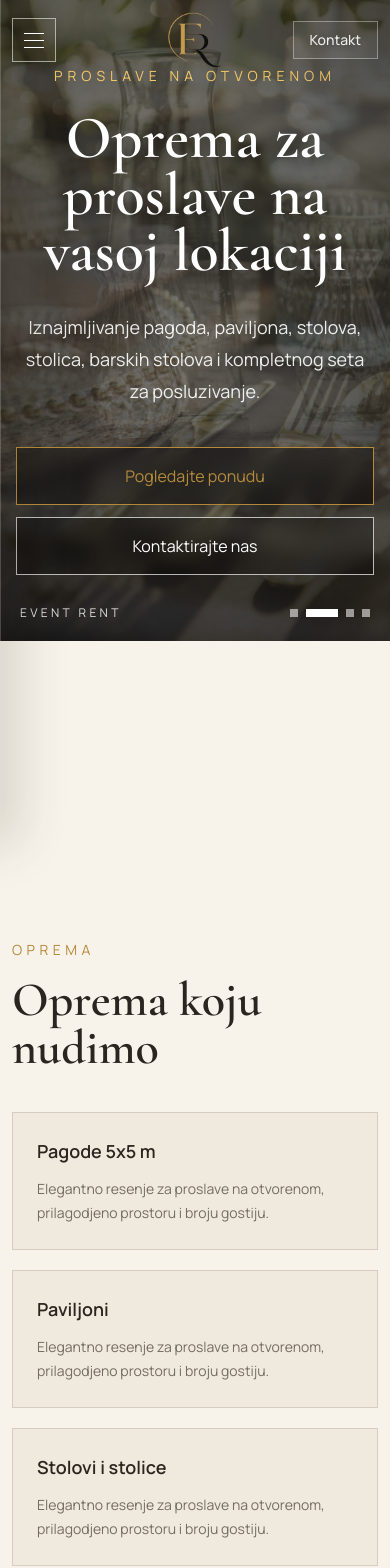
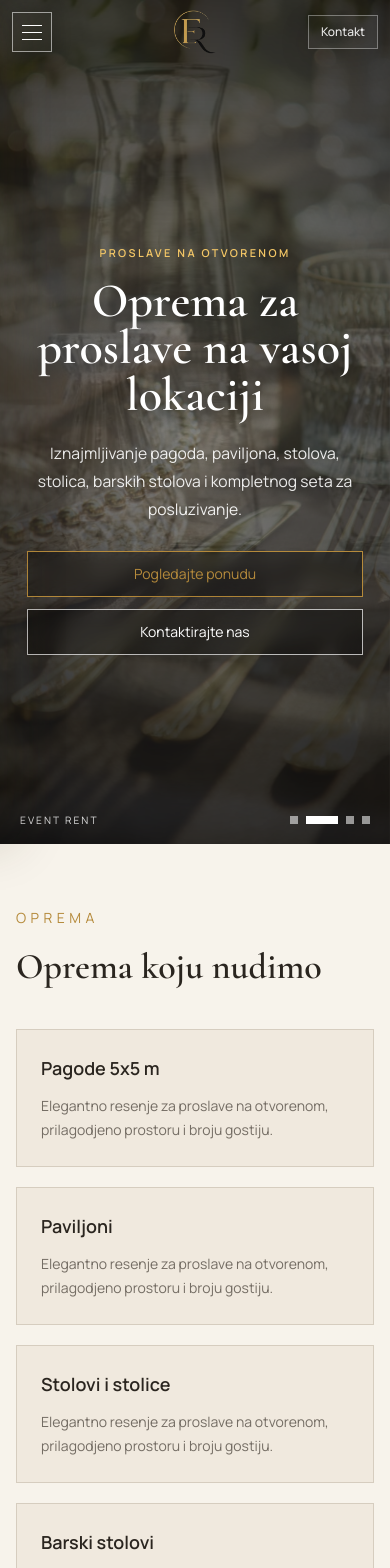
Before and after one commit to noilija/event-rent, a Next.js app: page / in a window 390 px wide. Shown: the top 1568 px of the page. Built offline with nearby package versions, Linux system fonts and the light colour scheme.

Commit message:
sredjen prikaz na telefonu

```diff
--- a/src/app/globals.css
+++ b/src/app/globals.css
@@ -50,6 +50,10 @@ body {
 }
 
 section {
+  scroll-margin-top: 5rem;
+}
+
+#pocetna {
   scroll-margin-top: 0;
 }
 
--- a/src/components/layout/Header.tsx
+++ b/src/components/layout/Header.tsx
@@ -84,16 +84,16 @@ export function Header() {
   return (
     <header
       className={`fixed left-0 right-0 top-0 z-50 px-3 transition-colors duration-300 sm:px-4 lg:px-6 ${
-        isHeroVisible
+        isHeroVisible && !isDrawerCoveringButton
           ? "border-b border-transparent bg-transparent"
           : "border-b border-line bg-background/80 backdrop-blur"
       }`}
     >
-      <nav className="relative z-20 flex h-20 w-full items-center justify-between">
+      <nav className="relative z-20 flex h-16 w-full items-center justify-between sm:h-20">
         <button
           type="button"
           onClick={toggleDrawer}
-          className={`flex h-11 w-11 items-center justify-center border transition ${
+          className={`flex h-10 w-10 items-center justify-center border transition sm:h-11 sm:w-11 ${
             isDrawerCoveringButton
               ? "border-transparent bg-transparent text-foreground shadow-none"
               : isHeroVisible
@@ -113,7 +113,7 @@ export function Header() {
 
         <a
           href="#pocetna"
-          className="absolute left-1/2 top-1/2 block h-14 w-14 -translate-x-1/2 -translate-y-1/2"
+          className="absolute left-1/2 top-1/2 block h-11 w-11 -translate-x-1/2 -translate-y-1/2 sm:h-14 sm:w-14"
           aria-label="Pocetna"
           onClick={closeDrawer}
         >
@@ -130,7 +130,9 @@ export function Header() {
         <div className="flex items-center">
           <a
             href="#kontakt"
-            className={`border px-4 py-2 text-sm font-medium transition duration-200 ${
+            className={`border px-3 py-2 text-xs font-medium transition duration-200 sm:px-4 sm:text-sm ${
+              isDrawerCoveringButton ? "pointer-events-none opacity-0" : ""
+            } ${
               isHeroVisible
                 ? "border-white/35 bg-white/[0.04] text-white/90 shadow-[0_10px_30px_rgba(0,0,0,0.14)] backdrop-blur-[2px] [text-shadow:0_1px_10px_rgba(0,0,0,0.45)] hover:border-white/70 hover:bg-white/[0.09] hover:text-white"
                 : "border-foreground/20 bg-transparent text-foreground/80 hover:border-foreground/45 hover:bg-foreground/[0.04] hover:text-foreground"
@@ -142,7 +144,7 @@ export function Header() {
       </nav>
 
       <div
-        className={`fixed left-0 top-0 z-10 h-screen w-[min(82vw,320px)] border-r border-line bg-surface pt-20 shadow-[18px_0_48px_rgba(55,42,20,0.16)] transition-transform duration-300 ease-out ${
+        className={`fixed left-0 top-0 z-10 h-screen w-[min(84vw,320px)] border-r border-line bg-surface pt-16 shadow-[18px_0_48px_rgba(55,42,20,0.16)] transition-transform duration-300 ease-out sm:pt-20 ${
           isDrawerOpen ? "translate-x-0" : "-translate-x-full"
         }`}
         id="site-navigation-drawer"
@@ -153,7 +155,7 @@ export function Header() {
               key={item.href}
               href={item.href}
               onClick={closeDrawer}
-              className="border-b border-line px-6 py-5 font-display text-3xl text-foreground transition hover:bg-surface-alt hover:text-gold"
+              className="border-b border-line px-5 py-4 font-display text-2xl text-foreground transition hover:bg-surface-alt hover:text-gold sm:px-6 sm:py-5 sm:text-3xl"
             >
               {item.label}
             </a>
--- a/src/components/sections/contact/ContactSection.tsx
+++ b/src/components/sections/contact/ContactSection.tsx
@@ -2,13 +2,13 @@ import { SectionEyebrow } from "@/components/ui/SectionEyebrow";
 
 export function ContactSection() {
   return (
-    <section id="kontakt" className="px-3 py-24 sm:px-4 lg:px-6">
+    <section id="kontakt" className="px-4 py-16 sm:px-4 sm:py-24 lg:px-6">
       <div className="w-full text-center">
         <SectionEyebrow>Kontakt</SectionEyebrow>
-        <h2 className="font-display text-5xl font-semibold">
+        <h2 className="font-display text-4xl font-semibold leading-tight sm:text-5xl">
           Planirate proslavu?
         </h2>
-        <p className="mt-6 leading-8 text-muted">
+        <p className="mx-auto mt-5 max-w-2xl leading-7 text-muted sm:mt-6 sm:leading-8">
           Javite nam da li proslavu planirate kod nas ili na vasoj lokaciji,
           datum dogadjaja i okviran broj gostiju.
         </p>
--- a/src/components/sections/equipment/EquipmentSection.tsx
+++ b/src/components/sections/equipment/EquipmentSection.tsx
@@ -4,10 +4,10 @@ import { equipmentItems } from "./equipment.data";
 
 export function EquipmentSection() {
   return (
-    <section id="oprema" className="px-3 py-24 sm:px-4 lg:px-6">
+    <section id="oprema" className="px-4 py-16 sm:px-4 sm:py-24 lg:px-6">
       <Container>
         <SectionEyebrow>Oprema</SectionEyebrow>
-        <h2 className="font-display text-5xl font-semibold">
+        <h2 className="font-display text-4xl font-semibold leading-tight sm:text-5xl">
           Oprema koju nudimo
         </h2>
         <div className="mt-10 grid gap-5 sm:grid-cols-2 lg:grid-cols-4">
--- a/src/components/sections/gallery/GallerySection.tsx
+++ b/src/components/sections/gallery/GallerySection.tsx
@@ -3,10 +3,10 @@ import { SectionEyebrow } from "@/components/ui/SectionEyebrow";
 
 export function GallerySection() {
   return (
-    <section id="galerija" className="px-3 py-24 sm:px-4 lg:px-6">
+    <section id="galerija" className="px-4 py-16 sm:px-4 sm:py-24 lg:px-6">
       <Container>
         <SectionEyebrow>Galerija</SectionEyebrow>
-        <h2 className="font-display text-5xl font-semibold">
+        <h2 className="font-display text-4xl font-semibold leading-tight sm:text-5xl">
           Detalji koji stvaraju utisak
         </h2>
         <div className="mt-10 grid gap-5 md:grid-cols-3">
--- a/src/components/sections/hero/HeroSection.tsx
+++ b/src/components/sections/hero/HeroSection.tsx
@@ -6,35 +6,35 @@ export function HeroSection() {
   return (
     <section
       id="pocetna"
-      className="sticky top-0 z-0 min-h-screen overflow-x-hidden"
+      className="sticky top-0 z-0 min-h-[100svh] overflow-x-hidden"
     >
       <Container>
         <div className="relative w-full">
           <HeroSlideshow />
 
-          <div className="pointer-events-none absolute inset-0 z-20 flex items-center justify-center px-4 text-center sm:px-8">
-            <div className="pointer-events-auto max-w-4xl text-white [text-shadow:0_3px_24px_rgba(0,0,0,0.9)]">
-              <p className="mb-6 text-sm uppercase tracking-[0.36em] text-[#f4c766]">
+          <div className="pointer-events-none absolute inset-0 z-20 flex items-center justify-center px-5 pb-14 pt-28 text-center sm:px-8 sm:pb-16 sm:pt-32">
+            <div className="pointer-events-auto max-w-[21rem] text-white [text-shadow:0_3px_24px_rgba(0,0,0,0.9)] sm:max-w-3xl lg:max-w-4xl">
+              <p className="mb-4 text-[0.68rem] font-semibold uppercase tracking-[0.22em] text-[#f4c766] sm:mb-6 sm:text-sm sm:tracking-[0.36em]">
                 Proslave na otvorenom
               </p>
-              <h1 className="font-display text-6xl font-semibold leading-[0.94] text-white sm:text-7xl lg:text-[clamp(4rem,6vw,6.8rem)]">
+              <h1 className="font-display text-[2.55rem] font-semibold leading-[0.98] text-white min-[380px]:text-[3rem] sm:text-7xl lg:text-[clamp(4rem,6vw,6.8rem)]">
                 Oprema za proslave na vasoj lokaciji
               </h1>
-              <p className="mx-auto mt-8 max-w-2xl text-lg leading-8 text-white/90">
+              <p className="mx-auto mt-5 max-w-[20rem] text-[0.98rem] leading-7 text-white/90 sm:mt-8 sm:max-w-2xl sm:text-lg sm:leading-8">
                 Iznajmljivanje pagoda, paviljona, stolova, stolica,
                 barskih stolova i kompletnog seta za posluzivanje.
               </p>
-              <div className="mt-10 flex flex-col justify-center gap-3 sm:flex-row">
+              <div className="mt-7 flex flex-col justify-center gap-3 sm:mt-10 sm:flex-row">
                 <ButtonLink
                   href="#oprema"
                   variant="primary"
-                  className="bg-black/35 backdrop-blur-sm hover:bg-gold hover:text-black"
+                  className="w-full bg-black/35 backdrop-blur-sm hover:bg-gold hover:text-black sm:w-auto"
                 >
                   Pogledajte ponudu
                 </ButtonLink>
                 <ButtonLink
                   href="#kontakt"
-                  className="border-white/70 bg-black/30 text-white backdrop-blur-sm hover:bg-white hover:text-black"
+                  className="w-full border-white/70 bg-black/30 text-white backdrop-blur-sm hover:bg-white hover:text-black sm:w-auto"
                 >
                   Kontaktirajte nas
                 </ButtonLink>
--- a/src/components/sections/hero/HeroSlideshow.tsx
+++ b/src/components/sections/hero/HeroSlideshow.tsx
@@ -39,7 +39,7 @@ export function HeroSlideshow() {
 
   return (
     <div
-      className="relative isolate h-[76vh] min-h-[560px] sm:h-[82vh] lg:h-[min(86vh,900px)]"
+      className="relative isolate min-h-[100svh] sm:h-[82vh] sm:min-h-[560px] lg:h-[min(86vh,900px)]"
       aria-label="Fotografije Event Rent ponude"
       onMouseEnter={() => setIsPaused(true)}
       onMouseLeave={() => setIsPaused(false)}
@@ -66,11 +66,11 @@ export function HeroSlideshow() {
           />
         ))}
 
-        <div className="pointer-events-none absolute inset-0 bg-[linear-gradient(180deg,rgba(0,0,0,0.34),rgba(0,0,0,0.48)),radial-gradient(ellipse_at_center,rgba(0,0,0,0.12),rgba(0,0,0,0.46))]" />
+        <div className="pointer-events-none absolute inset-0 bg-[linear-gradient(180deg,rgba(0,0,0,0.58),rgba(0,0,0,0.36)_38%,rgba(0,0,0,0.58)),radial-gradient(ellipse_at_center,rgba(0,0,0,0.08),rgba(0,0,0,0.5))] sm:bg-[linear-gradient(180deg,rgba(0,0,0,0.34),rgba(0,0,0,0.48)),radial-gradient(ellipse_at_center,rgba(0,0,0,0.12),rgba(0,0,0,0.46))]" />
       </div>
 
-      <div className="absolute bottom-5 left-5 right-5 z-10 flex items-center justify-between sm:bottom-7 sm:left-7 sm:right-7">
-        <span className="text-xs uppercase tracking-[0.28em] text-white/85">
+      <div className="absolute bottom-4 left-5 right-5 z-10 flex items-center justify-between gap-5 sm:bottom-7 sm:left-7 sm:right-7">
+        <span className="text-[0.64rem] uppercase tracking-[0.2em] text-white/85 sm:text-xs sm:tracking-[0.28em]">
           Event Rent
         </span>
 
--- a/src/components/ui/ButtonLink.tsx
+++ b/src/components/ui/ButtonLink.tsx
@@ -18,7 +18,7 @@ export function ButtonLink({
 
   return (
     <a
-      className={`border px-6 py-4 text-center transition hover:border-gold hover:text-gold ${variantClass} ${className}`}
+      className={`border px-4 py-3 text-center text-sm transition hover:border-gold hover:text-gold sm:px-6 sm:py-4 sm:text-base ${variantClass} ${className}`}
       {...props}
     >
       {children}
--- a/src/features/table-configurator/components/TableShowcaseSection.tsx
+++ b/src/features/table-configurator/components/TableShowcaseSection.tsx
@@ -3,7 +3,7 @@ import { TableSetCarousel } from "./TableSetCarousel";
 
 export function TableShowcaseSection() {
   return (
-    <section id="setovi" className="bg-background px-3 py-16 sm:px-4 sm:py-20 lg:px-6">
+    <section id="setovi" className="bg-background px-4 py-14 sm:px-4 sm:py-20 lg:px-6">
       <div className="w-full">
         <TableSetCarousel setups={configurableTableSetups} />
       </div>
```
Also changed, not shown: src/features/table-configurator/components/TableSetCarousel.tsx (+15 -15 lines).
